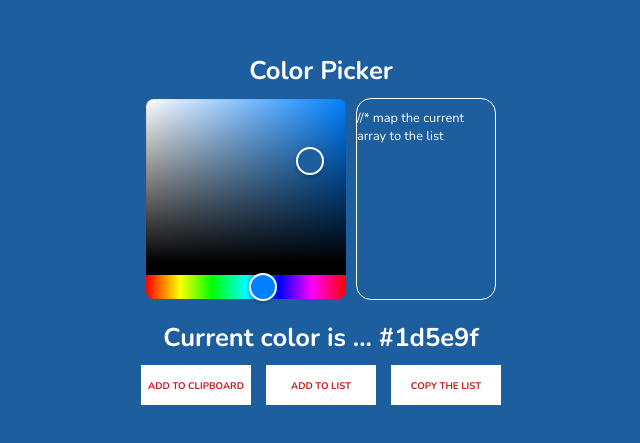
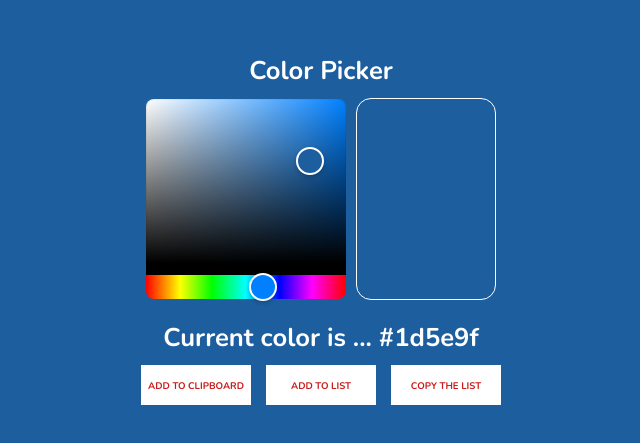
Before and after one commit to BinaryLeo/react_theme_picker, a React (Create React App) app: page / in a window 1280 px wide. Shown: the part 181-624 px from the top of the page, without its empty margins (319-959 px from the left). Built offline with nearby package versions, Linux system fonts and the light colour scheme.

Commit message:
chore: fix comment

```diff
--- a/src/compoments/colorpicker.jsx
+++ b/src/compoments/colorpicker.jsx
@@ -63,7 +63,7 @@ const ColorPicker = () => {
         }}/>
 
     <div className="list">
-    //* map the current array to the list
+
     <ul>
     {current.map((currentItem,i)=>(
       <div key={i}>{currentItem}</div>
```
